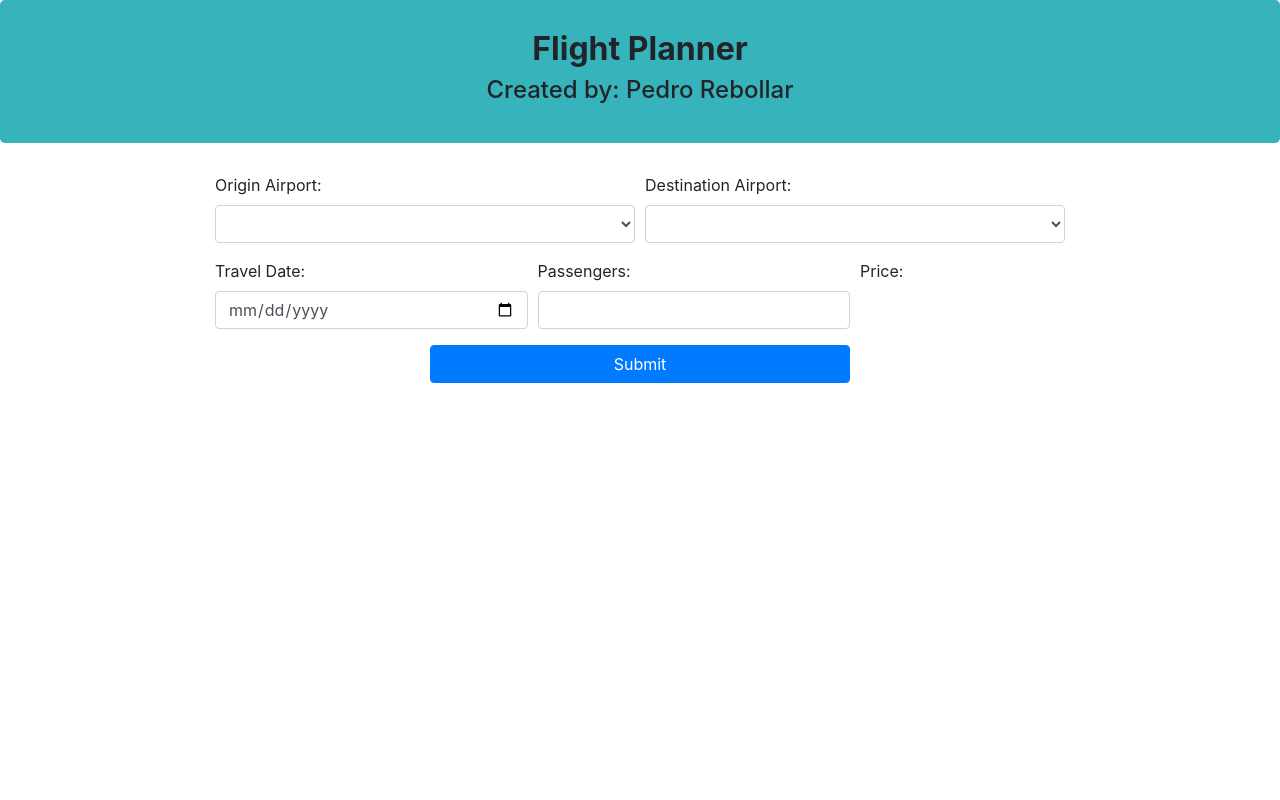
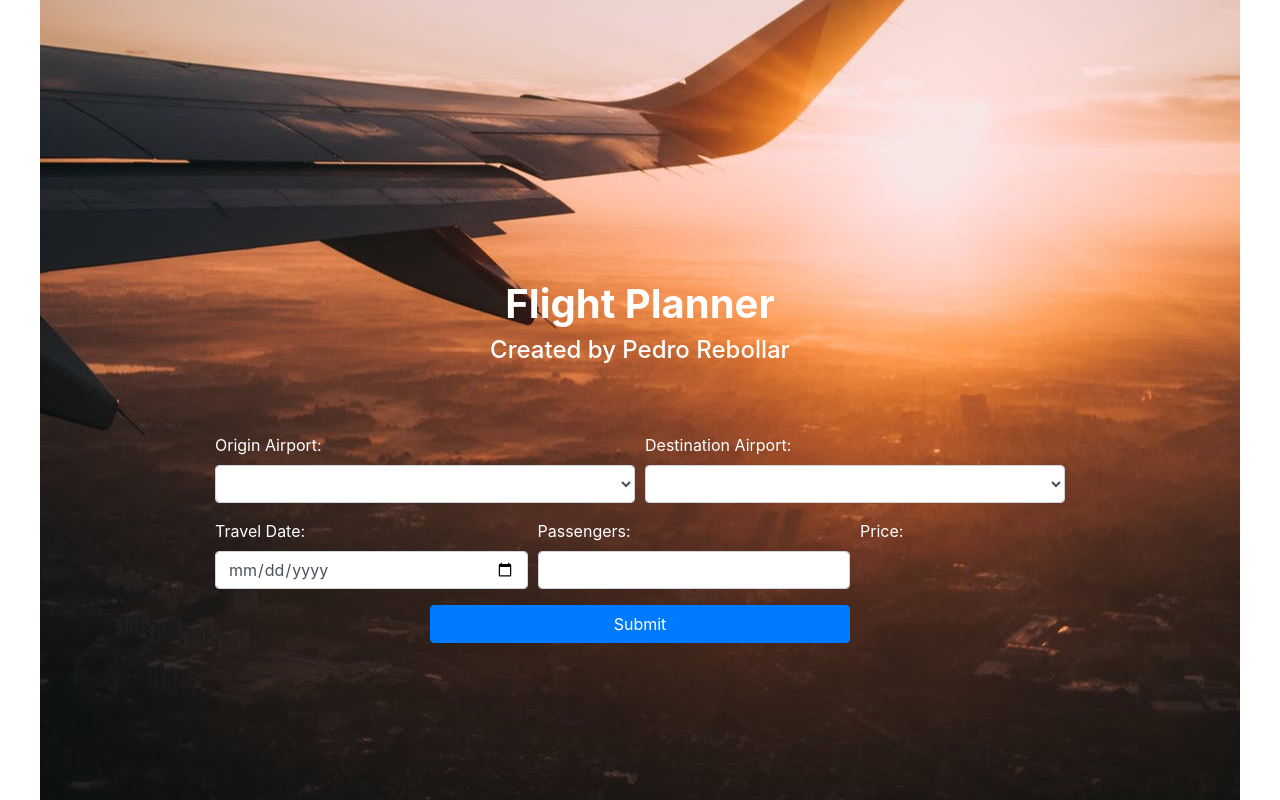
Before and after one commit to prebollar15/csc436-travelApp, an Angular app: page / in a window 1280 px wide. Built offline with nearby package versions, Linux system fonts and the light colour scheme.

Commit message:
added background image

```diff
--- a/package.json
+++ b/package.json
@@ -19,7 +19,6 @@
     "@angular/platform-browser": "~10.1.3",
     "@angular/platform-browser-dynamic": "~10.1.3",
     "@angular/router": "~10.1.3",
-    "bootstrap": "^4.5.2",
     "rxjs": "~6.6.0",
     "tslib": "^2.0.0",
     "zone.js": "~0.10.2"
--- a/src/index.html
+++ b/src/index.html
@@ -13,10 +13,12 @@
 </head>
 <body>
   <div class="jumbotron text-center">
-    <h2><strong>Flight Planner</strong></h2>
-    <h4> Created by: Pedro Rebollar </h4>
+    <h1><strong>Flight Planner</strong></h1>
+    <h4>Created by Pedro Rebollar</h4>
   </div>
 
   <app-root></app-root>
 </body>
+
+
 </html>
--- a/src/styles.css
+++ b/src/styles.css
@@ -2,5 +2,15 @@
 .jumbotron {
   padding: 30px;
   margin-bottom: 30px;
-  background-color: #37B3BB ;
+  background-color: transparent;
 }
+
+body {
+  background-image: url("../src/images/background_img.jpg");
+  background-position: center;
+  background-size: auto 100% 100%;
+  position: relative;
+  background-repeat: no-repeat;
+  color: white;
+  padding-top: 250px;
+}
```
Also changed, not shown: src/images/background_img.jpg (added).
